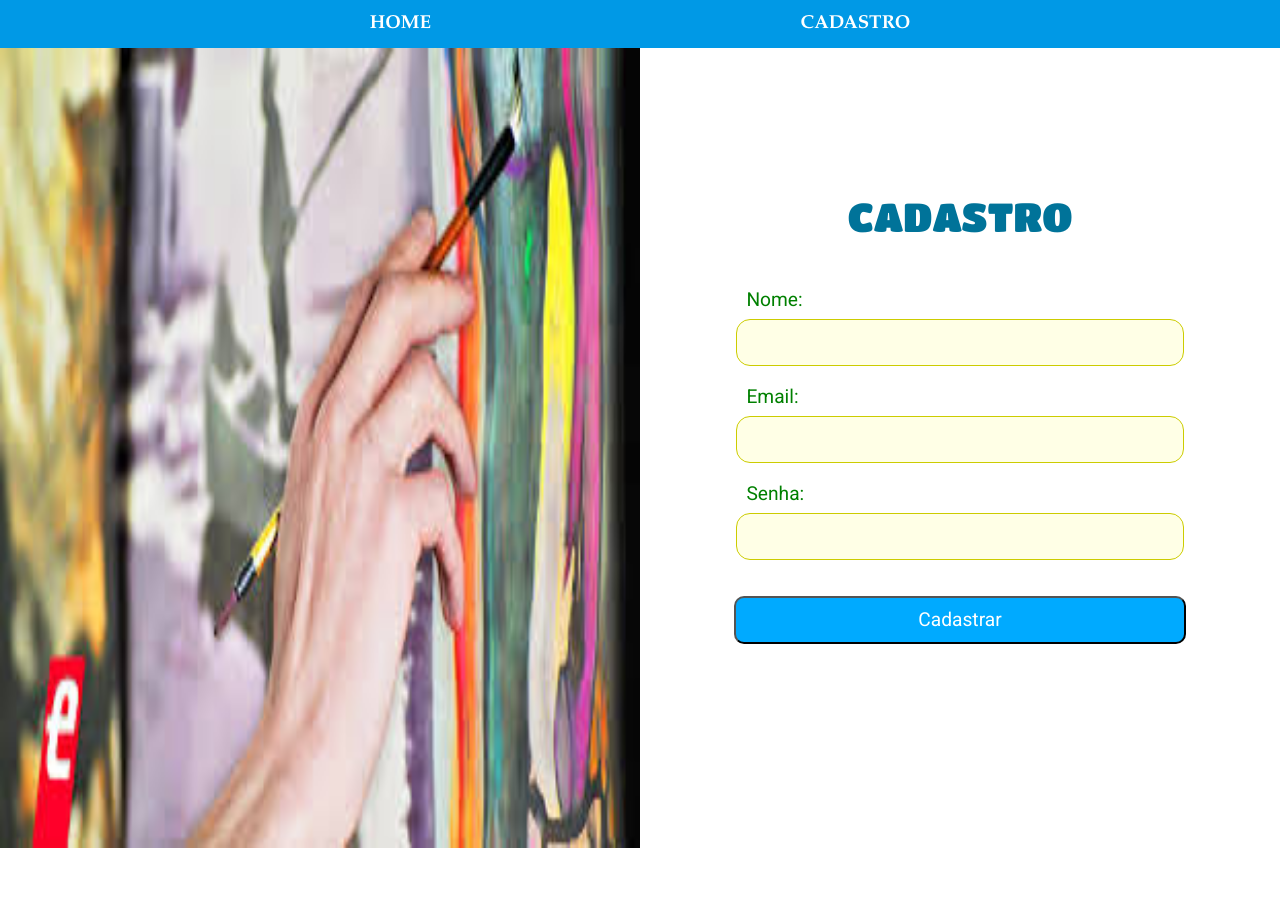
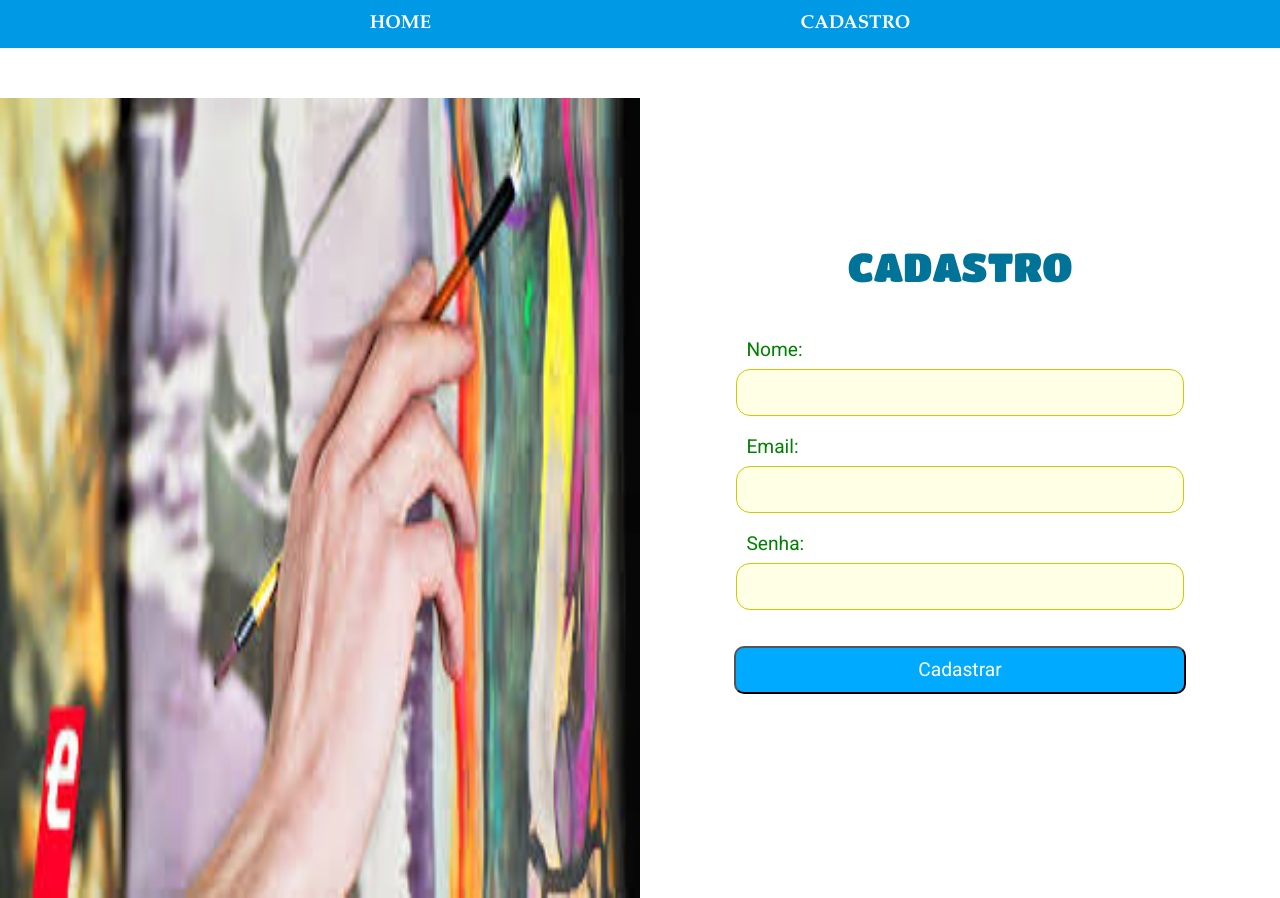
Before and after one commit to GustavoFSProg/cad-users-web, a React (Vite) app: page /register in a window 1280 px wide. Before the commit the page ends 848 px from the top, so only its background shows below. Built offline with nearby package versions, Linux system fonts and the light colour scheme; a web font is replaced by a local one.

Commit message:
vamo morreraaaaa

```diff
--- a/src/App.jsx
+++ b/src/App.jsx
@@ -28,11 +28,7 @@ function App() {
   return (
     <>
       <Header />
-      <br />
-      <br />
-      <br />
-      <br />
-      <br />
+
       <Container>
         <Image src={Imagem} alt="imagem" />
         <DivFormApp>
--- a/src/style-app.js
+++ b/src/style-app.js
@@ -7,6 +7,7 @@ export const Container = styled.div`
   align-items: center;
   width: 100vw;
   height: 100vh;
+  margin-top: 50px;
 `
 export const Image = styled.img`
   display: flex;
```
